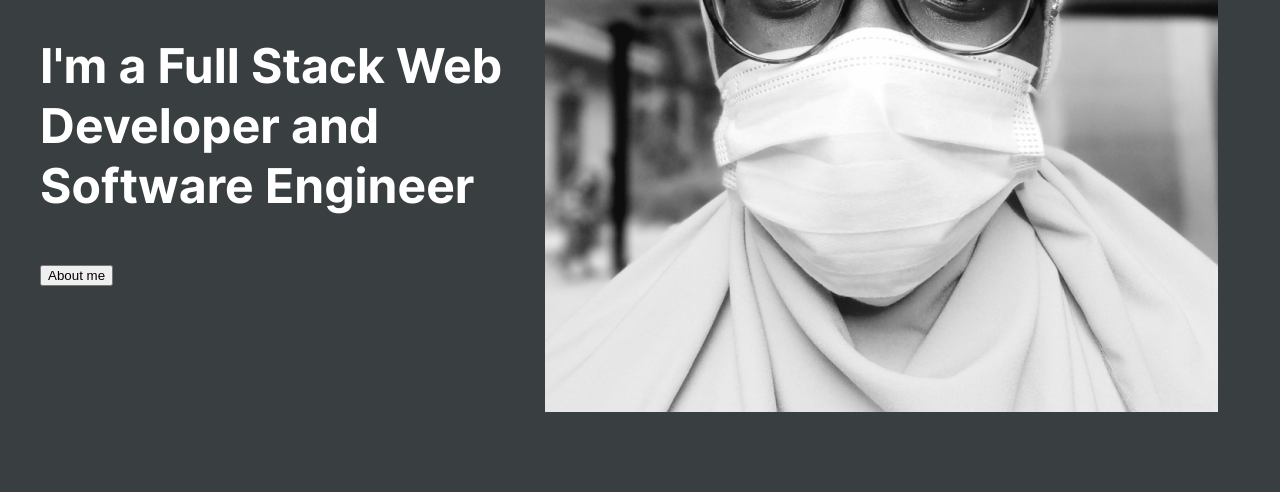
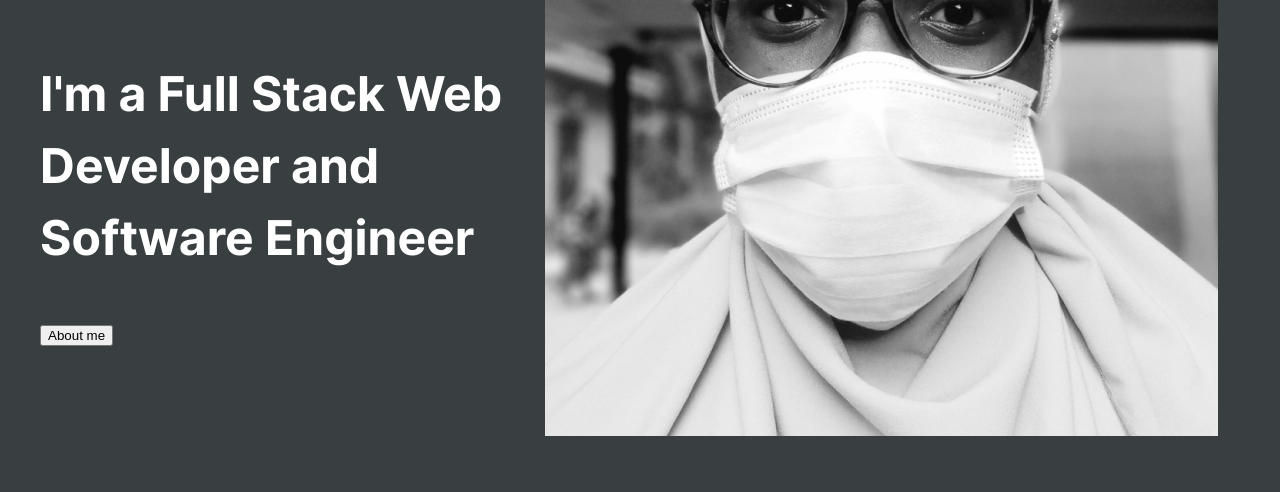
Before and after one commit to aishat-liasu/aishat-liasu.github.io, a Gatsby site: page / in a window 1280 px wide. Shown: the part 692-1184 px from the top of the page. Before the commit the page ends 1158 px from the top, so only its background shows below. Built offline with nearby package versions, Linux system fonts and the light colour scheme; Gatsby itself is replaced by a stand-in of ours.

Commit message:
feat: update font line-height

```diff
--- a/src/styles/global.css
+++ b/src/styles/global.css
@@ -10,6 +10,7 @@
   --ebony: #646f58;
   --turquiose: #b8e2c8;
   --lightgreen: #70a37f;
+  --mintgreen: #c2f9bb;
   --dustypink: #aa818b;
   --taupe: #865b66;
   --darktaupe: #6d4a53;
@@ -24,9 +25,9 @@ body {
   background-color: var(--bluish);
   color: var(--white);
   font-size: 16px;
-  line-height: 1.25;
+  line-height: 1.5;
   font-weight: normal;
-  font-family: Inter, 'Courier New', monospace;
+  font-family: Inter, 'Segoe UI', monospace;
 }
 
 body {
```
